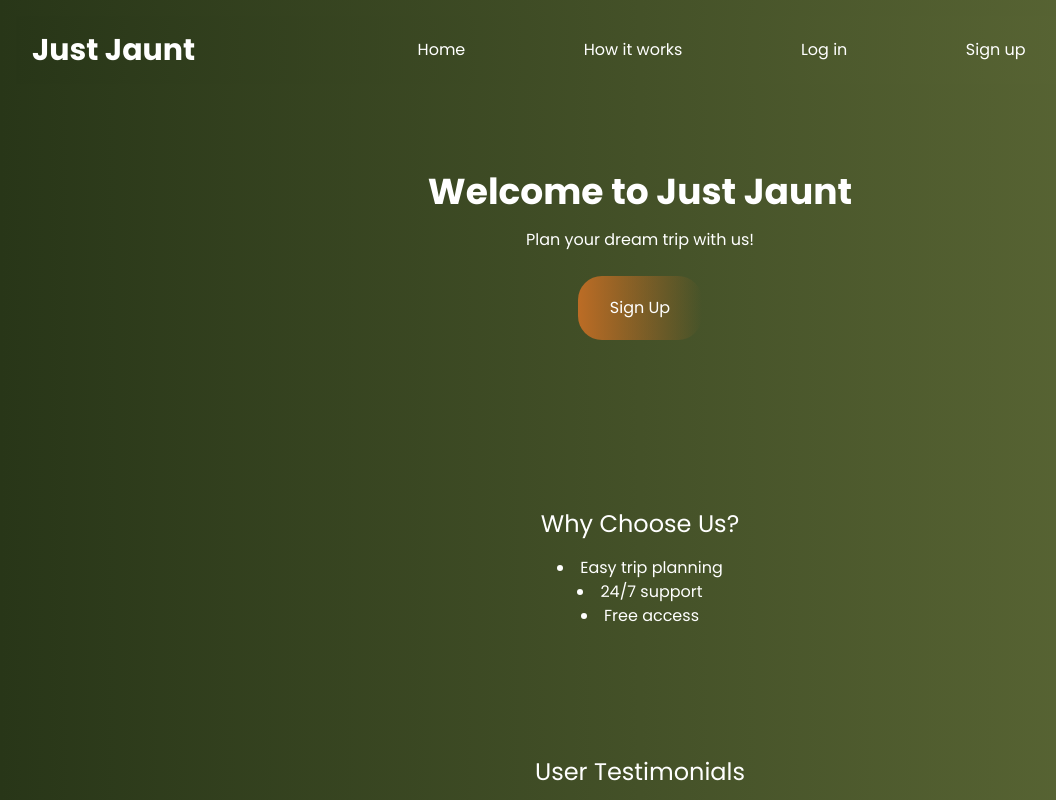
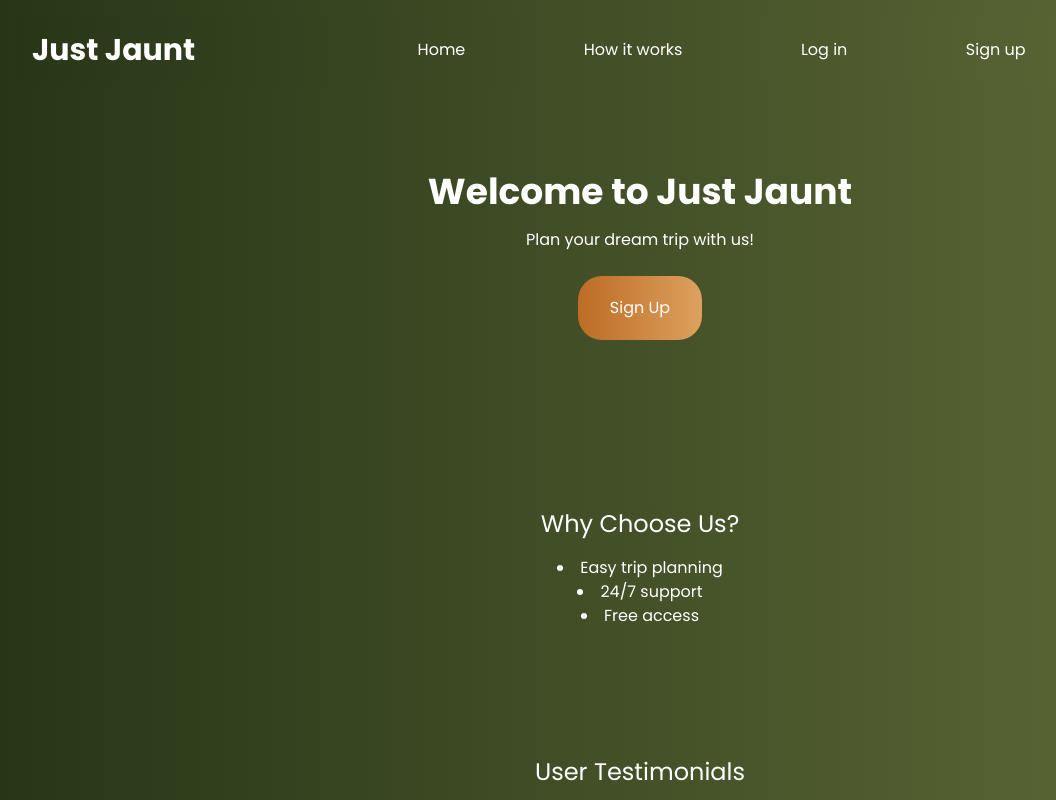
Before and after one commit to PWidla/JustJaunt, a React (Vite) app in the folder Client/: page / in a window 1280 px wide. Shown: the top 800 px of the page, without its empty margins (0-1056 px from the left). Built offline with nearby package versions, Linux system fonts and the light colour scheme.

Commit message:
fixed gradient

```diff
--- a/Client/src/components/Layout/LandingPage/LandingPage.tsx
+++ b/Client/src/components/Layout/LandingPage/LandingPage.tsx
@@ -11,7 +11,7 @@ const LandingPage = () => {
         {!isLoggedIn && (
           <>
             <button
-              className="mt-6 px-8 py-5 bg-gradient-to-r from-dark-brown to-light-orange text-white hover:bg-white hover:text-dark-green rounded-3xl transition-colors duration-300"
+              className="mt-6 px-8 py-5 bg-gradient-to-r from-dark-brown to-light-brown text-white hover:text-dark-green rounded-3xl transition-colors duration-300"
               onClick={signup}
             >
               Sign Up
```
